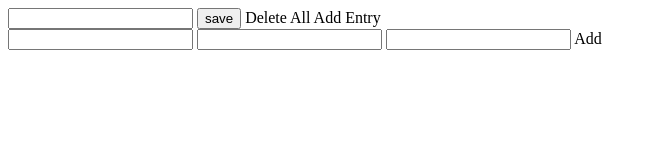
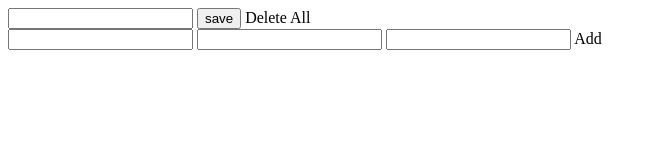
Before and after one commit to bitterheart/vitalmorning, a browser extension: page public/index.html in a window 1280 px wide. Shown: the whole page, without its empty margins (0-656 px from the left). Drawn offline with Linux system fonts and the light colour scheme.

Commit message:
#39 fixd it

```diff
--- a/public/index.html
+++ b/public/index.html
@@ -13,7 +13,6 @@
       <span ng-bind="name"></span>
       <button ng-click='saveName()'>save</button>
       <span class='deleteAll' ng-click='deleteAllEntries()'>Delete All</span>
-      <span class='addEntry' ng-click='addEntry()'>Add Entry</span>
       <div class='addition'>
         <input class="loginPage" ng-model="loginPage"/>
         <input class="userId" ng-model="userId"/>
```
